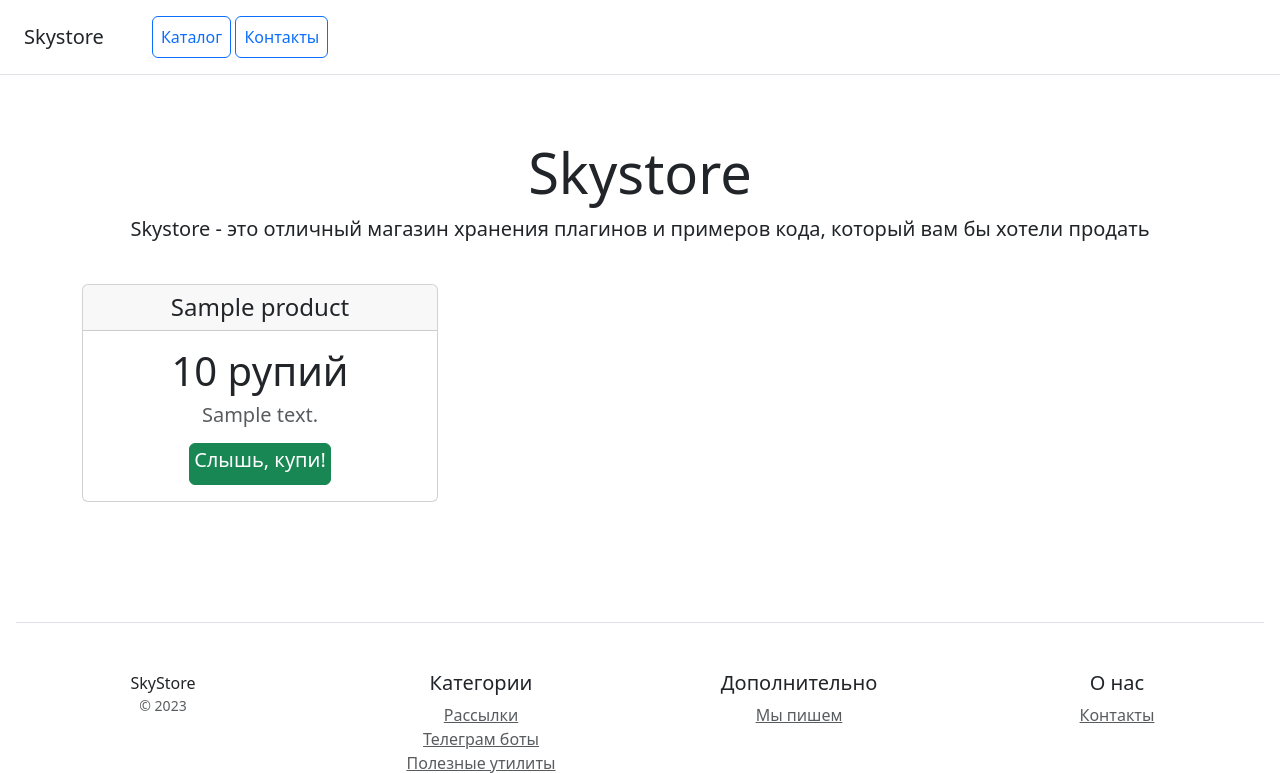
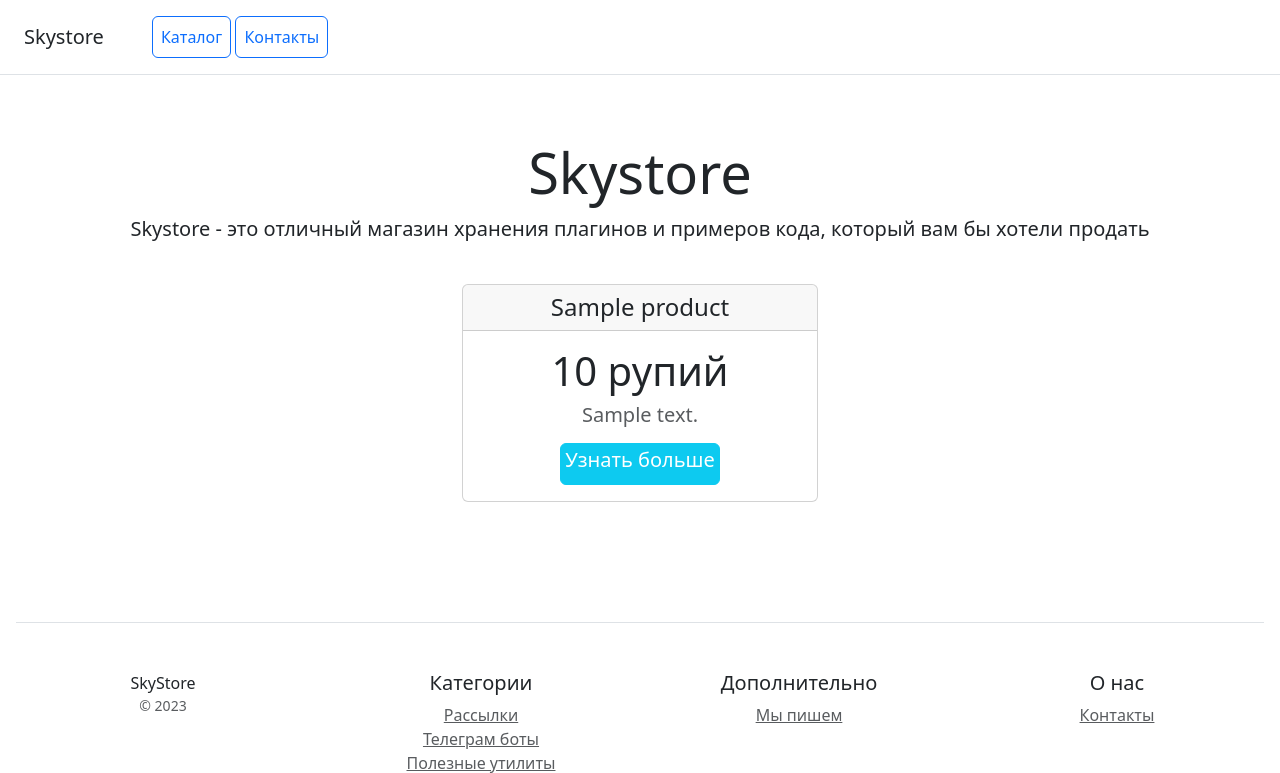
Before and after one commit to TagRomEdu/net_shop, a Django app: page / in a window 1280 px wide. Shown: the top 773 px of the page. Run offline with Django 4.2, Linux system fonts and the light colour scheme; tables that the repository leaves empty hold one stand-in row (values such as "Sample post"); parts of the project's set-up code (start-up, migrations or seed data) failed here and were passed over; some libraries are stand-ins or nearby versions.

Commit message:
cosmetic fixes

```diff
--- a/catalog/templates/catalog/home.html
+++ b/catalog/templates/catalog/home.html
@@ -7,7 +7,7 @@
 </div>
 
 <div class="container">
-    <div class="row text-center">
+    <div class="row text-center justify-content-center align-items-center">
         {% for object in object_list %}
             <div class="col-4">
                 <div class="card mb-4 box-shadow">
@@ -16,8 +16,8 @@
                     </div>
                     <div class="card-body">
                         <h1 class="card-title pricing-card-title">{{object.price}} рупий</h1>
-                        <h5 class="fw-normal text-muted mb-3">{{object.description}}</h5>
-                        <a class="p-1 btn btn-success" href="/product/{{object.id}}"><h5>Слышь, купи!</h5></a>
+                        <h5 class="fw-normal text-muted mb-3">{{object.description|truncatewords:2}}</h5>
+                        <a class="p-1 btn btn-info text-white" href="/product/{{object.id}}"><h5>Узнать больше</h5></a>
                     </div>
                 </div>
             </div>
```
